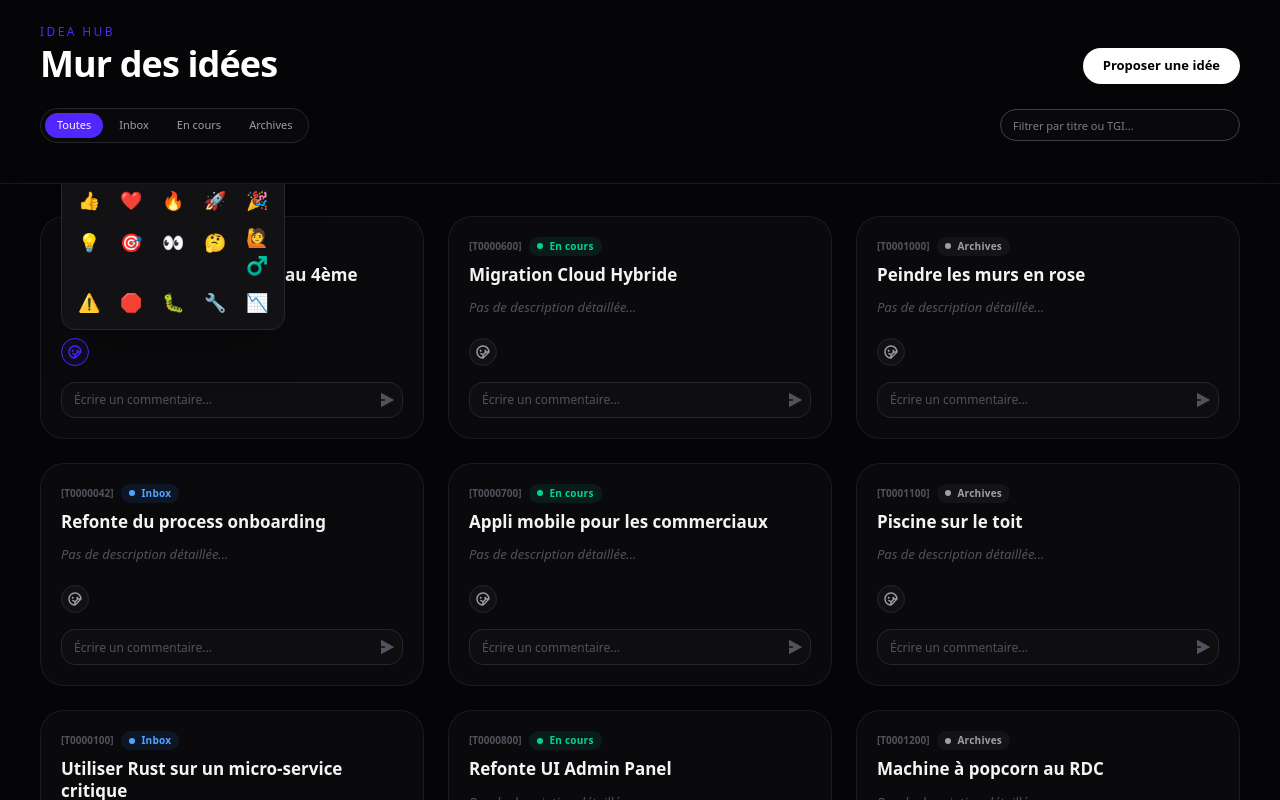
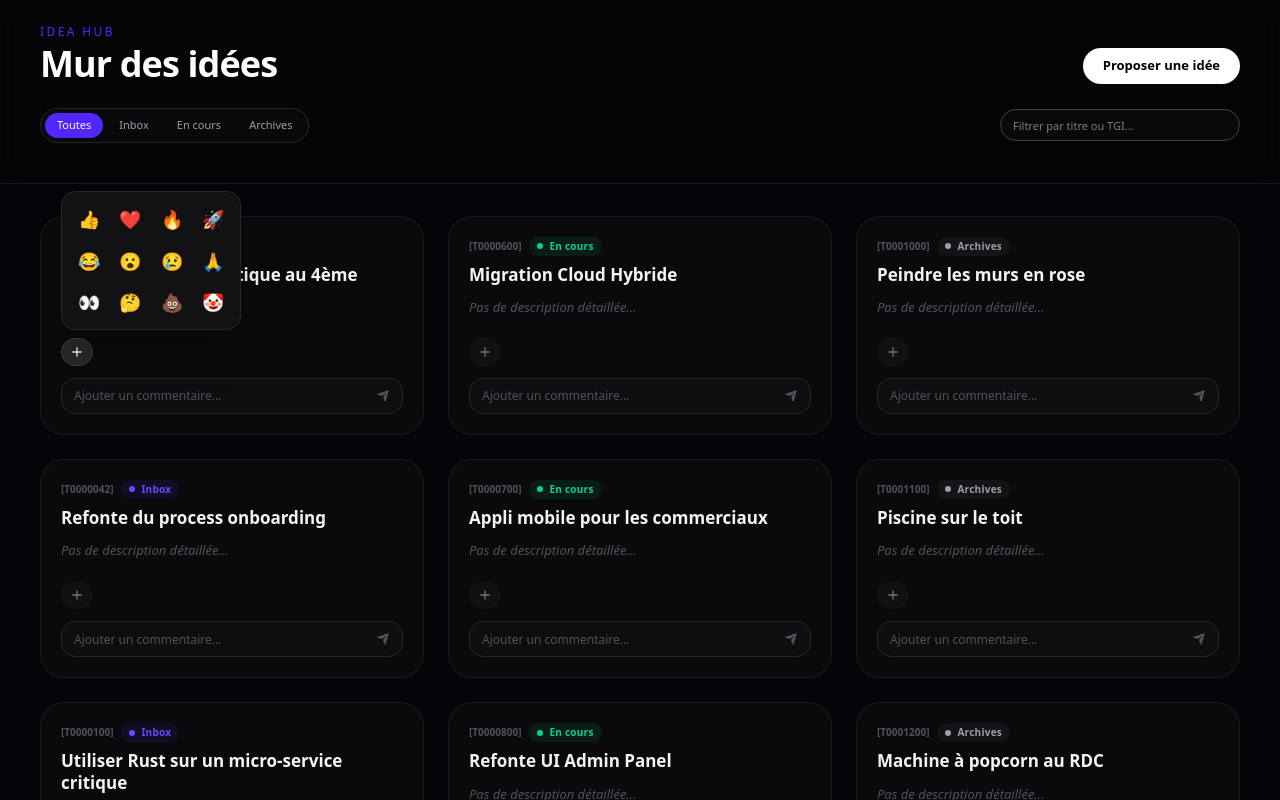
Before and after one commit to Priveetee/idea, a Next.js app: page /hub in a window 1280 px wide. Both pictures are taken after a click on the button 75 px from the left and 351 px from the top of the page. Built offline with nearby package versions, Linux system fonts and the light colour scheme.

Commit message:
feat(hub): refine reaction system and UI on idea cards

```diff
--- a/src/app/hub/_components/hub-idea-card.tsx
+++ b/src/app/hub/_components/hub-idea-card.tsx
@@ -8,14 +8,15 @@ import { RichPreviewText } from "@/app/idea/new/_components/rich-preview-text";
 import {
   RiLinksLine,
   RiArrowRightUpLine,
-  RiEmojiStickerLine,
-  RiSendPlane2Fill,
+  RiAddLine,
+  RiSendPlaneFill,
 } from "react-icons/ri";
+import { AnimatePresence, motion } from "motion/react";
 
 type HubIdeaCardProps = {
   idea: IdeaItem;
   reactions: string[];
-  addReaction: (_text: string) => void;
+  onToggleReaction: (_emoji: string) => void;
 };
 
 const STATUS_CONFIG: Record<
@@ -24,9 +25,9 @@ const STATUS_CONFIG: Record<
 > = {
   INBOX: {
     label: "Inbox",
-    bg: "bg-blue-500/10",
-    text: "text-blue-400",
-    dot: "bg-blue-400",
+    bg: "bg-[#5227FF]/10",
+    text: "text-[#6b47ff]",
+    dot: "bg-[#6b47ff]",
   },
   DEV: {
     label: "En cours",
@@ -53,17 +54,14 @@ const EMOJI_PALETTE = [
   "❤️",
   "🔥",
   "🚀",
-  "🎉",
-  "💡",
-  "🎯",
+  "😂",
+  "😮",
+  "😢",
+  "🙏",
   "👀",
   "🤔",
-  "🙋♂️",
-  "⚠️",
-  "🛑",
-  "🐛",
-  "🔧",
-  "📉",
+  "💩",
+  "🤡",
 ];
 
 type StackedReaction = { value: string; count: number };
@@ -81,7 +79,7 @@ function stackReactions(raw: string[]): StackedReaction[] {
 export function HubIdeaCard({
   idea,
   reactions,
-  addReaction,
+  onToggleReaction,
 }: HubIdeaCardProps) {
   const [isPickerOpen, setIsPickerOpen] = useState(false);
   const pickerRef = useRef<HTMLDivElement>(null);
@@ -108,24 +106,20 @@ export function HubIdeaCard({
     return () => document.removeEventListener("mousedown", handleClickOutside);
   }, []);
 
+  const onEmojiClick = (emoji: string) => {
+    onToggleReaction(emoji);
+    setIsPickerOpen(false);
+  };
+
   const handleKeyDown = (e: KeyboardEvent<HTMLInputElement>) => {
     if (e.key === "Enter") {
       const target = e.target as HTMLInputElement;
-      const val = target.value.trim();
-      if (val) {
-        addReaction(val);
       target.value = "";
-      }
     }
   };
 
-  const onEmojiClick = (emoji: string) => {
-    addReaction(emoji);
-    setIsPickerOpen(false);
-  };
-
   return (
-    <div className="group relative flex flex-col overflow-visible rounded-3xl border border-zinc-800/60 bg-[#0A0A0C] transition-all hover:-translate-y-1 hover:border-zinc-700 hover:shadow-2xl hover:shadow-zinc-900/50">
+    <div className="group relative flex flex-col overflow-visible rounded-3xl border border-zinc-800/60 bg-[#0A0A0C] transition-all duration-300 hover:border-zinc-700 hover:shadow-2xl hover:shadow-black/50">
       <div className="flex items-start justify-between p-5 pb-2">
         <div className="flex flex-wrap items-center gap-2">
           {tgi && (
@@ -207,33 +201,42 @@ export function HubIdeaCard({
       )}
 
       <div className="mt-auto px-5 pb-5 pt-5">
-        <div className="flex flex-wrap items-center gap-1.5 pb-4">
+        <div className="mb-3 flex flex-wrap items-center gap-2">
           {stacked.map((r) => (
             <button
               key={r.value}
-              onClick={() => addReaction(r.value)}
-              className="flex h-7 min-w-[28px] items-center justify-center gap-1.5 rounded-full border border-zinc-800 bg-zinc-900 px-2 text-[12px] font-medium text-zinc-300 transition hover:border-[#5227FF] hover:text-white"
+              onClick={() => onToggleReaction(r.value)}
+              className="group flex h-7 min-w-[36px] items-center justify-center gap-1.5 rounded-full border border-zinc-800 bg-[#121214] px-2.5 text-[13px] font-medium text-zinc-300 transition hover:border-[#5227FF] hover:bg-[#5227FF]/10 hover:text-white"
             >
-              <span>{r.value}</span>
-              <span className="text-[10px] text-zinc-500">{r.count}</span>
+              <span className="leading-none">{r.value}</span>
+              <span className="text-[10px] font-bold text-zinc-600 group-hover:text-[#5227FF]">
+                {r.count}
+              </span>
             </button>
           ))}
 
           <div className="relative" ref={pickerRef}>
             <button
               onClick={() => setIsPickerOpen(!isPickerOpen)}
-              className={`flex h-7 w-7 items-center justify-center rounded-full border transition ${
+              className={`flex h-7 w-8 items-center justify-center rounded-full border transition ${
                 isPickerOpen
-                  ? "border-[#5227FF] bg-[#5227FF]/10 text-[#5227FF]"
-                  : "border-zinc-800 bg-zinc-900/50 text-zinc-400 hover:border-zinc-700 hover:text-zinc-200"
+                  ? "border-zinc-700 bg-zinc-800 text-zinc-200"
+                  : "border-transparent bg-zinc-900/50 text-zinc-500 hover:bg-zinc-800 hover:text-zinc-300"
               }`}
             >
-              <RiEmojiStickerLine className="h-4 w-4" />
+              <RiAddLine className="h-4 w-4" />
             </button>
 
+            <AnimatePresence>
               {isPickerOpen && (
-              <div className="absolute bottom-full left-0 z-50 mb-2 w-56 rounded-xl border border-zinc-800 bg-[#121214] p-2 shadow-2xl animate-in fade-in zoom-in-95 duration-200">
-                <div className="grid grid-cols-5 gap-1">
+                <motion.div
+                  initial={{ opacity: 0, scale: 0.95, y: 10 }}
+                  animate={{ opacity: 1, scale: 1, y: 0 }}
+                  exit={{ opacity: 0, scale: 0.95, y: 10 }}
+                  transition={{ duration: 0.1 }}
+                  className="absolute bottom-full left-0 z-50 mb-2 w-[180px] rounded-xl border border-zinc-800 bg-[#121214] p-2 shadow-2xl"
+                >
+                  <div className="grid grid-cols-4 gap-1">
                     {EMOJI_PALETTE.map((emoji) => (
                       <button
                         key={emoji}
@@ -244,21 +247,22 @@ export function HubIdeaCard({
                       </button>
                     ))}
                   </div>
-              </div>
+                </motion.div>
               )}
+            </AnimatePresence>
           </div>
         </div>
 
         <div className="relative flex items-center">
           <input
             type="text"
-            placeholder="Écrire un commentaire..."
-            className="h-9 w-full rounded-xl border border-zinc-800 bg-zinc-900/30 pl-3 pr-8 text-[12px] text-zinc-200 placeholder-zinc-600 outline-none transition focus:border-zinc-700 focus:bg-zinc-900"
+            placeholder="Ajouter un commentaire..."
+            className="h-9 w-full rounded-xl border border-zinc-800 bg-zinc-900/30 pl-3 pr-9 text-[12px] text-zinc-200 placeholder-zinc-600 outline-none transition focus:border-zinc-700 focus:bg-zinc-900"
             onKeyDown={handleKeyDown}
           />
-          <div className="absolute right-2 text-zinc-600">
-            <RiSendPlane2Fill className="h-4 w-4" />
-          </div>
+          <button className="absolute right-2 flex h-6 w-6 items-center justify-center rounded-lg text-zinc-600 transition hover:bg-[#5227FF] hover:text-white">
+            <RiSendPlaneFill className="h-3.5 w-3.5" />
+          </button>
         </div>
       </div>
     </div>
--- a/src/app/hub/page.tsx
+++ b/src/app/hub/page.tsx
@@ -15,8 +15,7 @@ type FilterStatus = "ALL" | "INBOX" | "DEV" | "ARCHIVE";
 
 type ReactionMap = Record<string, string[]>;
 
-// J'ai changé le nom de la clé pour forcer un reset des données locales
-const REACTIONS_STORAGE_KEY = "idea-hub-reactions-v2";
+const REACTIONS_STORAGE_KEY = "idea-hub-reactions-v3";
 
 function loadInitialReactions(): ReactionMap {
   if (typeof window === "undefined") return {};
@@ -45,8 +44,10 @@ export default function HubPage() {
   const [status, setStatus] = useState<FilterStatus>("ALL");
   const [query, setQuery] = useState("");
   const [reactions, setReactions] = useState<ReactionMap>({});
+  const [isMounted, setIsMounted] = useState(false);
 
   useEffect(() => {
+    setIsMounted(true);
     setReactions(loadInitialReactions());
   }, []);
 
@@ -60,14 +61,21 @@ export default function HubPage() {
     return base.filter((idea) => idea.label.toLowerCase().includes(q));
   }, [ideas, status, query]);
 
-  const handleAddReaction = (ideaId: string, text: string) => {
+  const handleToggleReaction = (ideaId: string, emoji: string) => {
     setReactions((prev) => {
       const current = prev[ideaId] ?? [];
-      const nextText = text.trim();
-      if (!nextText) return prev;
-      const updated: ReactionMap = {
+      const exists = current.includes(emoji);
+
+      let nextReactions;
+      if (exists) {
+        nextReactions = current.filter((e) => e !== emoji);
+      } else {
+        nextReactions = [...current, emoji];
+      }
+
+      const updated = {
         ...prev,
-        [ideaId]: [...current, nextText].slice(-20),
+        [ideaId]: nextReactions,
       };
       saveReactions(updated);
       return updated;
@@ -78,6 +86,8 @@ export default function HubPage() {
     id: idea.id,
     label: idea.label,
   }));
+
+  if (!isMounted) return null;
 
   return (
     <div className="flex h-screen flex-col overflow-hidden bg-[#050509] text-white">
@@ -136,7 +146,9 @@ export default function HubPage() {
                   <HubIdeaCard
                     idea={idea}
                     reactions={reactions[idea.id] ?? []}
-                    addReaction={(text) => handleAddReaction(idea.id, text)}
+                    onToggleReaction={(emoji) =>
+                      handleToggleReaction(idea.id, emoji)
+                    }
                   />
                 );
               }}
```
Lines whose indentation alone changed are shown as unchanged.
